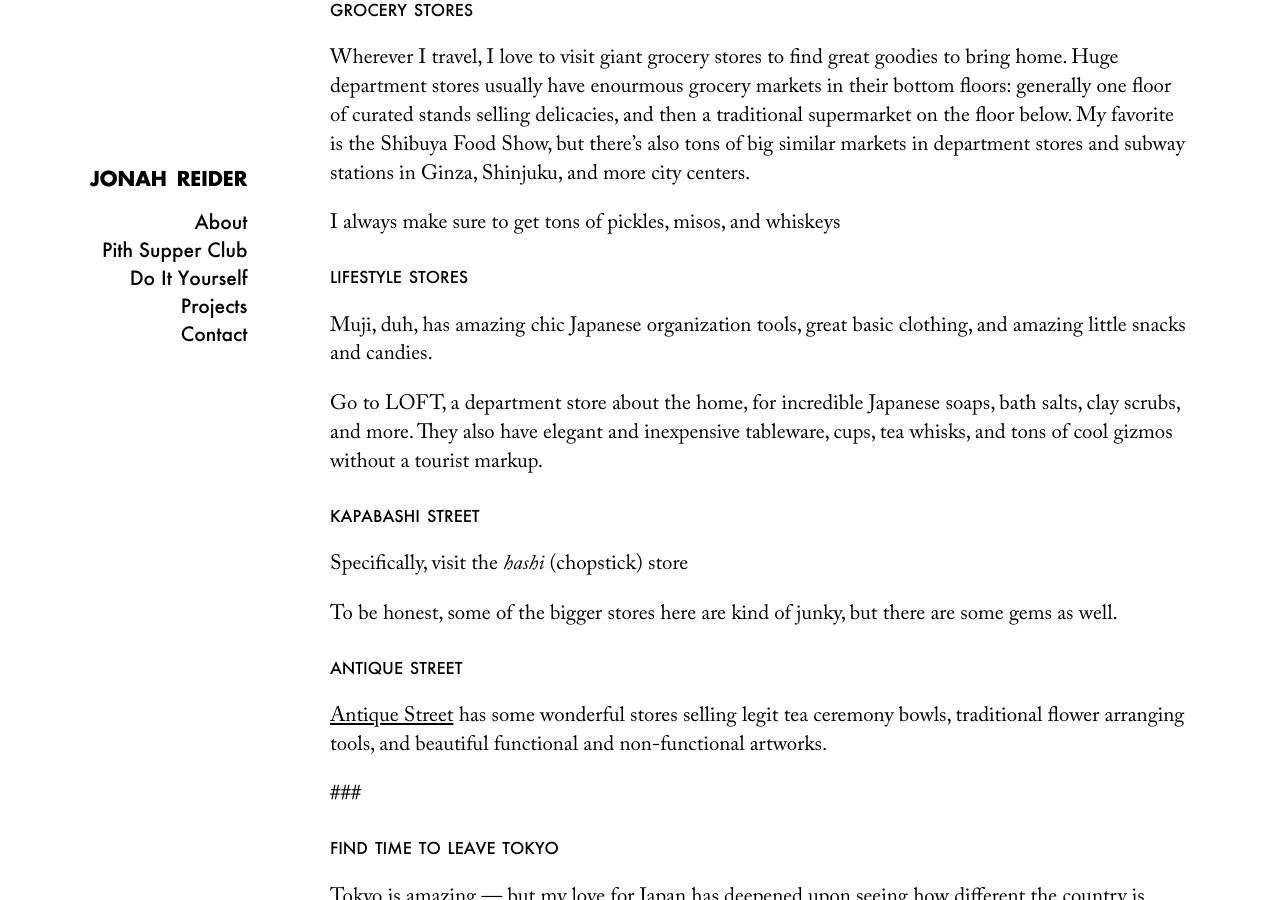
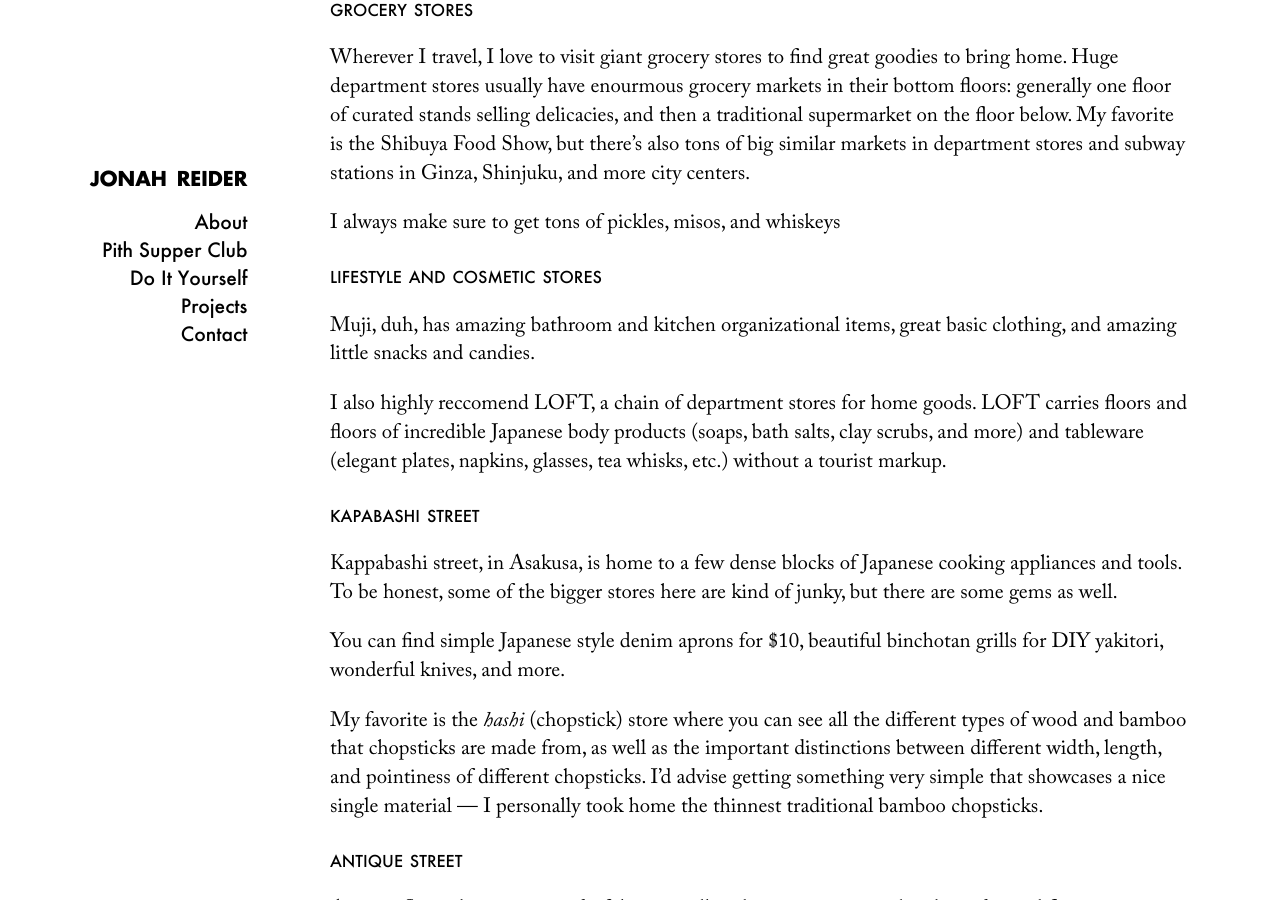
Before and after one commit to zoe-pith/pith-site, a Jekyll site: the page built from _posts/2019-08-15-tokyo.md, in a window 1280 px wide and 900 px high, scrolled down 4164 px. Built offline with Jekyll 4.4.1, drawn with Linux system fonts in a browser that asks for light colours; some of the changed text lies outside the part shown.

Commit message:
Update 2019-08-15-tokyo.md

```diff
--- a/_posts/2019-08-15-tokyo.md
+++ b/_posts/2019-08-15-tokyo.md
@@ -98,18 +98,23 @@
 
 I always make sure to get tons of pickles, misos, and whiskeys
 
-### Lifestyle stores
-Muji, duh, has amazing chic Japanese organization tools, great basic clothing, and amazing little snacks and candies.
+### Lifestyle and Cosmetic Stores
+Muji, duh, has amazing bathroom and kitchen organizational items, great basic clothing, and amazing little snacks and candies.
 
-Go to LOFT, a department store about the home, for incredible Japanese soaps, bath salts, clay scrubs, and more. They also have elegant and inexpensive tableware, cups, tea whisks, and tons of cool gizmos without a tourist markup.
+I also highly reccomend LOFT, a chain of department stores for home goods. LOFT carries floors and floors of incredible Japanese body products (soaps, bath salts, clay scrubs, and more) and tableware (elegant plates, napkins, glasses, tea whisks, etc.) without a tourist markup.
 
 ### Kapabashi Street
-Specifically, visit the _hashi_ (chopstick) store
+Kappabashi street, in Asakusa, is home to a few dense blocks of Japanese cooking appliances and tools. To be honest, some of the bigger stores here are kind of junky, but there are some gems as well.
 
-To be honest, some of the bigger stores here are kind of junky, but there are some gems as well.
+You can find simple Japanese style denim aprons for $10, beautiful binchotan grills for DIY yakitori, wonderful knives, and more.
+
+My favorite is the _hashi_ (chopstick) store where you can see all the different types of wood and bamboo that chopsticks are made from, as well as the important distinctions between different width, length, and pointiness of different chopsticks. I'd advise getting something very simple that showcases a nice single material — I personally took home the thinnest traditional bamboo chopsticks.
+
 
 ### Antique Street
 [Antique Street](https://experience-suginami.tokyo/2018/10/nishiogi-antique-street/) has some wonderful stores selling legit tea ceremony bowls, traditional flower arranging tools, and beautiful functional and non-functional artworks.
+
+I use Ikebana flower arranging tools all the time in my home, as well as tea bowls and whisks.
 
 ###
 
```
